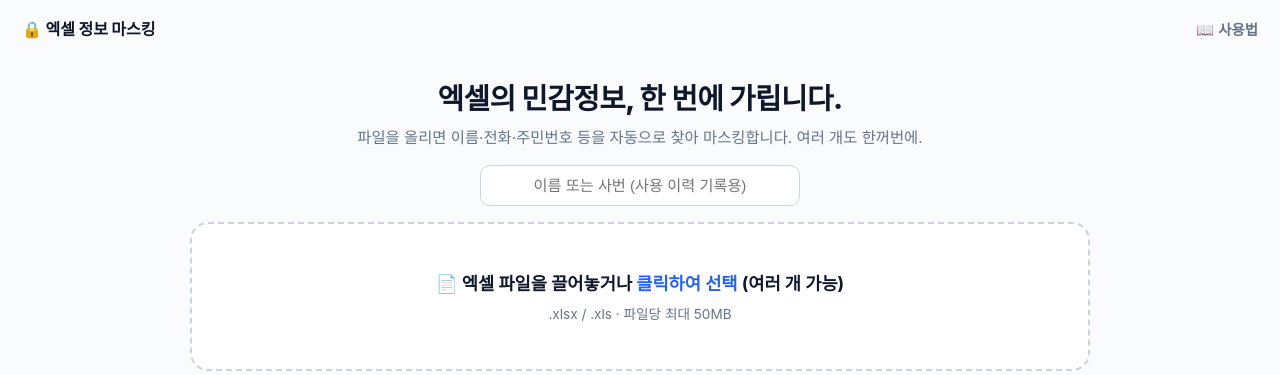
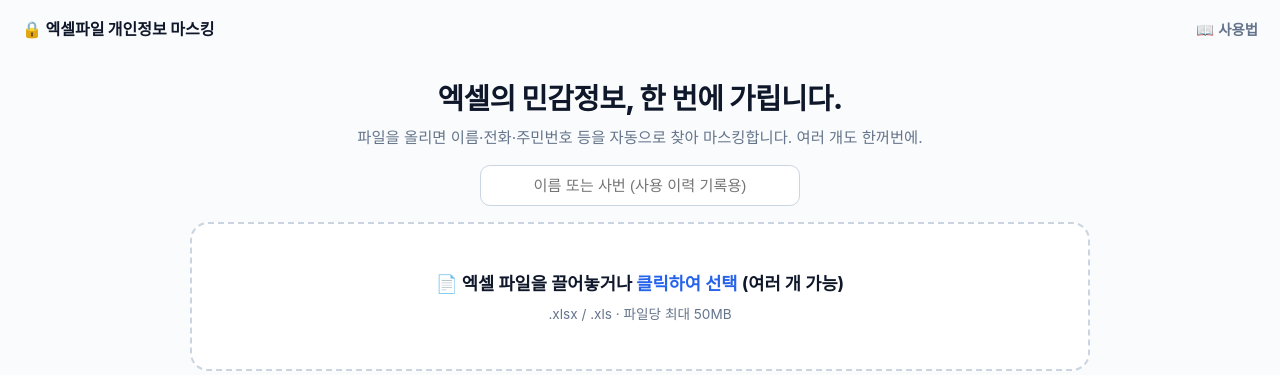
Before and after one commit to kepcokn5701/data_masking_program, a Flask app: page / in a window 1280 px wide. Shown: the top 375 px of the page. Run offline with Flask 3, Linux system fonts and the light colour scheme; parts of the project's set-up code (start-up, migrations or seed data) failed here and were passed over.

Commit message:
표시 이름을 '엑셀파일 개인정보 마스킹'으로 변경(데스크톱·웹·관리자·트레이·문서). exe 파일명은 유지.

```diff
--- a/docs/index.html
+++ b/docs/index.html
@@ -3,7 +3,7 @@
 <head>
 <meta charset="UTF-8">
 <meta name="viewport" content="width=device-width, initial-scale=1.0">
-<title>엑셀 개인정보 마스킹 도구</title>
+<title>엑셀파일 개인정보 마스킹</title>
 <style>
   * { box-sizing: border-box; }
   body {
@@ -113,7 +113,7 @@
 </head>
 <body>
 <div class="container">
-  <h1>🔒 엑셀 개인정보 마스킹 도구</h1>
+  <h1>🔒 엑셀파일 개인정보 마스킹</h1>
   <p>엑셀 파일의 개인정보(이름·전화번호·이메일·주민번호·카드·계좌·주소 등)를 자동 감지하여 마스킹합니다. <strong>한 셀에 여러 정보가 섞여 있어도 각각 마스킹</strong>합니다. <strong>Python 설치 없이</strong> 더블클릭으로 바로 실행하세요.</p>
   <p style="font-size:14px;color:#475569;">📘 자세한 동작 원리와 등급 분류(N2SF 참고)는 <a href="교육자료_N2SF.html">교육자료</a>를 확인하세요.</p>
 
--- a/excel_masking.py
+++ b/excel_masking.py
@@ -1,5 +1,5 @@
 """
-엑셀 N2SF 정보 분류·마스킹 도구 — 데스크톱 GUI
+엑셀파일 개인정보 마스킹 — 데스크톱 GUI
 ────────────────────────────────────────────────────────────
 마스킹 로직은 공용 엔진(masking_engine.py)에 있으며 웹서버(web/app.py)와 공유한다.
 이 파일은 tkinter 화면만 담당한다.
@@ -29,7 +29,7 @@ def _risk_style(pct):
 class MaskingApp(tk.Tk):
     def __init__(self):
         super().__init__()
-        self.title("엑셀 N2SF 정보 분류·마스킹 도구")
+        self.title("엑셀파일 개인정보 마스킹")
         self.geometry("880x720")
         self.minsize(820, 640)
         self.configure(bg="#f4f6f9")
@@ -44,7 +44,7 @@ class MaskingApp(tk.Tk):
     def _build_ui(self):
         hdr = tk.Frame(self, bg="#1e3a5f", pady=12)
         hdr.pack(fill="x")
-        tk.Label(hdr, text="🔒  엑셀 N2SF 정보 분류·마스킹 도구",
+        tk.Label(hdr, text="🔒  엑셀파일 개인정보 마스킹",
                  font=("맑은 고딕", 15, "bold"), fg="white", bg="#1e3a5f").pack()
         tk.Label(hdr, text="국정원 N2SF 기준 · 기밀(C) 완전 / 민감(S) 부분 / 공개(O) 유지",
                  font=("맑은 고딕", 9), fg="#bcd0e8", bg="#1e3a5f").pack(pady=(2, 0))
--- a/index.html
+++ b/index.html
@@ -3,7 +3,7 @@
 <head>
 <meta charset="UTF-8">
 <meta name="viewport" content="width=device-width, initial-scale=1.0">
-<title>엑셀 개인정보 마스킹 도구 - 프로그램 설명</title>
+<title>엑셀파일 개인정보 마스킹 - 프로그램 설명</title>
 <style>
   @import url('https://fonts.googleapis.com/css2?family=Noto+Sans+KR:wght@300;400;500;700;900&display=swap');
 
@@ -691,7 +691,7 @@
         <div style="background: #f4f6f9; border-radius: 12px; overflow: hidden; box-shadow: 0 8px 30px rgba(0,0,0,0.12); border: 1px solid #e2e8f0;">
           <!-- Title bar -->
           <div style="background: #2563eb; padding: 12px 16px; display: flex; align-items: center; gap: 8px;">
-            <span style="color: white; font-size: 0.9rem; font-weight: 700;">&#x1F512; 엑셀 개인정보 마스킹 도구</span>
+            <span style="color: white; font-size: 0.9rem; font-weight: 700;">&#x1F512; 엑셀파일 개인정보 마스킹</span>
           </div>
           <!-- File section -->
           <div style="padding: 12px 16px;">
@@ -800,7 +800,7 @@
       </div>
     </div>
     <p style="margin-top: 40px; font-size: 0.9rem; color: #94a3b8;">
-      엑셀 개인정보 마스킹 도구 &mdash; 정규표현식과 점수 기반 분류로 자동 비식별화를 실현합니다
+      엑셀파일 개인정보 마스킹 &mdash; 정규표현식과 점수 기반 분류로 자동 비식별화를 실현합니다
     </p>
   </div>
 </section>
--- a/watcher.py
+++ b/watcher.py
@@ -125,7 +125,7 @@ def _open(folder):
 def _toggle_pause(icon, item):
     state["paused"] = not state["paused"]
     icon.icon = _icon_image(active=not state["paused"])
-    icon.title = "N2SF 마스킹 감시 — " + ("일시정지" if state["paused"] else "동작 중")
+    icon.title = "엑셀파일 개인정보 마스킹 감시 — " + ("일시정지" if state["paused"] else "동작 중")
 
 
 def _quit(icon, item):
@@ -137,7 +137,7 @@ def main():
     icon = pystray.Icon(
         "n2sf_watcher",
         icon=_icon_image(True),
-        title="N2SF 마스킹 감시 — 동작 중",
+        title="엑셀파일 개인정보 마스킹 감시 — 동작 중",
         menu=Menu(
             MenuItem(lambda i: f"감시폴더 열기 ({state['done']}건 처리됨)", _open(WATCH)),
             MenuItem("완료폴더 열기", _open(DONE)),
--- a/web/templates/admin.html
+++ b/web/templates/admin.html
@@ -53,7 +53,7 @@
   </div>
 {% else %}
   <header>
-    <span class="t">🔒 N2SF 마스킹 · 사용 이력 모니터링</span>
+    <span class="t">🔒 엑셀파일 개인정보 마스킹 · 사용 이력 모니터링</span>
     <span><a href="/">← 마스킹 도구</a> &nbsp;|&nbsp; <a href="/admin/logout">로그아웃</a></span>
   </header>
   <div class="wrap">
--- a/web/templates/index.html
+++ b/web/templates/index.html
@@ -3,7 +3,7 @@
 <head>
 <meta charset="UTF-8">
 <meta name="viewport" content="width=device-width, initial-scale=1.0">
-<title>엑셀 정보 마스킹</title>
+<title>엑셀파일 개인정보 마스킹</title>
 <style>
   *{box-sizing:border-box;margin:0;padding:0}
   :root{--ink:#0f172a;--mut:#64748b;--line:#e2e8f0;--blue:#2563eb;--green:#16a34a;--amber:#f59e0b}
@@ -82,7 +82,7 @@
 </head>
 <body>
   <header>
-    <span class="brand">🔒 엑셀 정보 마스킹</span>
+    <span class="brand">🔒 엑셀파일 개인정보 마스킹</span>
     <button class="help" onclick="openHelp()">📖 사용법</button>
   </header>
 
```
